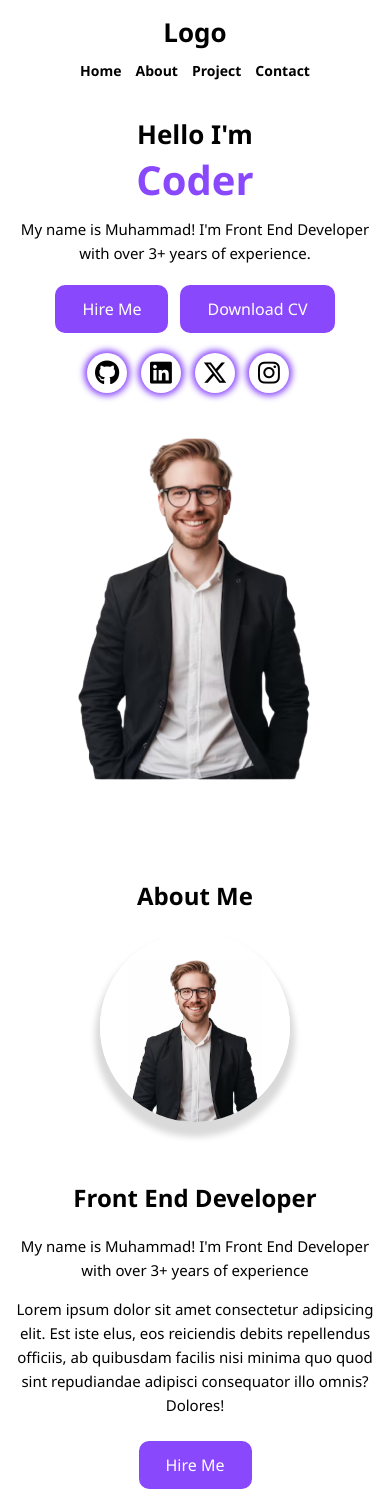
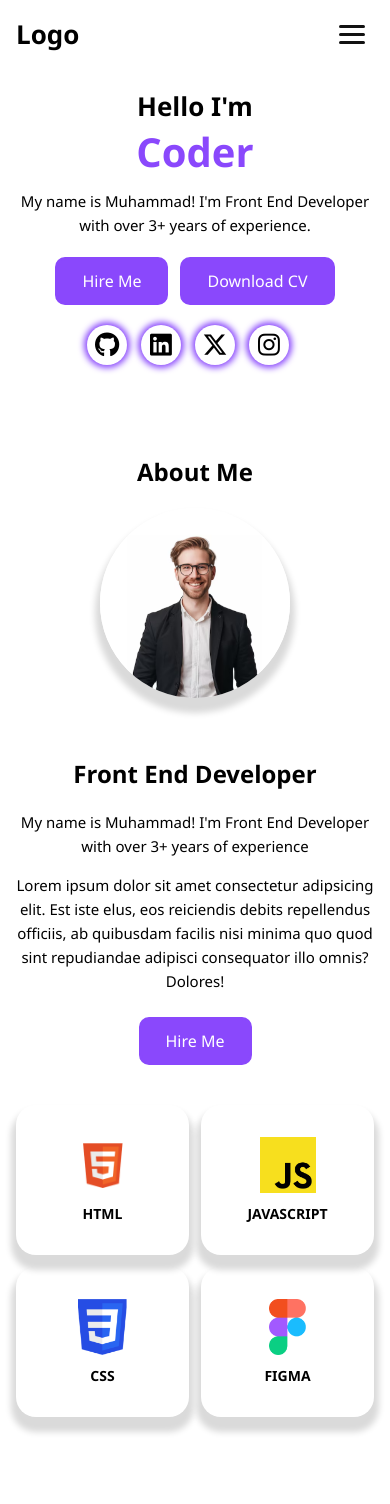
Before and after one commit to Mcybernet/Porto_New, a plain HTML site: page index.html in a window 390 px wide. Shown: the top 1504 px of the page. Drawn offline with nearby package versions, Linux system fonts and the light colour scheme.

Commit message:
feat: hamburger menu mobile, sembunyikan hero image di mobile, skill grid 2 kolom

```diff
--- a/index.html
+++ b/index.html
@@ -17,7 +17,12 @@
             <div class="logo">
                 <h1>Logo</h1>
             </div>
-            <ul class="nav-link">
+            <button class="ham-menu" type="button" aria-label="Buka menu navigasi" aria-expanded="false" aria-controls="nav-link">
+                <span></span>
+                <span></span>
+                <span></span>
+            </button>
+            <ul class="nav-link" id="nav-link">
                 <li><a href="#home">Home</a></li>
                 <li><a href="#about">About</a></li>
                 <li><a href="#project">Project</a></li>
@@ -198,6 +203,33 @@
     <script src="https://unpkg.com/aos@2.3.1/dist/aos.js"></script>
     <script>
         AOS.init();
+
+        const hamMenu = document.querySelector(".ham-menu");
+        const navLink = document.querySelector(".nav-link");
+
+        function closeMenu() {
+            navLink.classList.remove("active");
+            hamMenu.classList.remove("active");
+            hamMenu.setAttribute("aria-expanded", "false");
+        }
+
+        hamMenu.addEventListener("click", () => {
+            const isOpen = navLink.classList.toggle("active");
+            hamMenu.classList.toggle("active", isOpen);
+            hamMenu.setAttribute("aria-expanded", isOpen ? "true" : "false");
+        });
+
+        navLink.querySelectorAll("a").forEach((link) => {
+            link.addEventListener("click", closeMenu);
+        });
+
+        document.addEventListener("keydown", (event) => {
+            if (event.key === "Escape") closeMenu();
+        });
+
+        window.addEventListener("resize", () => {
+            if (window.innerWidth > 768) closeMenu();
+        });
     </script>
 </body>
 
--- a/style.css
+++ b/style.css
@@ -648,6 +648,43 @@ select{
     max-width: 100%;
 }
 
+/* ---------- Hamburger (hanya tampil di mobile) ---------- */
+.ham-menu{
+    display: none;
+    flex-direction: column;
+    justify-content: center;
+    align-items: center;
+    gap: 5px;
+    width: 44px;
+    height: 44px;
+    padding: 0;
+    border: 0;
+    border-radius: 10px;
+    background-color: transparent;
+    cursor: pointer;
+}
+
+.ham-menu span{
+    display: block;
+    width: 26px;
+    height: 3px;
+    border-radius: 3px;
+    background-color: #111111;
+    transition: transform .3s ease, opacity .2s ease;
+}
+
+.ham-menu.active span:nth-child(1){
+    transform: translateY(8px) rotate(45deg);
+}
+
+.ham-menu.active span:nth-child(2){
+    opacity: 0;
+}
+
+.ham-menu.active span:nth-child(3){
+    transform: translateY(-8px) rotate(-45deg);
+}
+
 /* ---------- Laptop : <= 1360px ---------- */
 @media screen and (max-width: 1360px){
     .find{
@@ -730,9 +767,13 @@ select{
 @media screen and (max-width: 768px){
     /* header */
     .navbar{
-        flex-direction: column;
+        flex-direction: row;
         align-items: center;
-        padding: 14px 16px 6px;
+        justify-content: space-between;
+        gap: 12px;
+        padding: 12px 16px;
+        position: relative;
+        z-index: 100;
     }
     .logo{
         padding-inline-start: 0;
@@ -740,18 +781,48 @@ select{
     .logo h1{
         margin: 0;
         font-size: 26px;
-        text-align: center;
+    }
+    .ham-menu{
+        display: flex;
     }
     .nav-link{
-        padding-inline: 0;
-        gap: 20px;
-        flex-wrap: wrap;
-        justify-content: center;
-        margin: 10px 0;
-        font-size: 15px;
+        position: absolute;
+        top: 100%;
+        left: 0;
+        right: 0;
+        flex-direction: column;
+        align-items: stretch;
+        flex-wrap: nowrap;
+        gap: 0;
+        margin: 0;
+        padding: 0 16px;
+        font-size: 16px;
+        background-color: #ffffff;
+        box-shadow: 0 14px 22px -14px rgba(0, 0, 0, .3);
+        max-height: 0;
+        overflow: hidden;
+        opacity: 0;
+        visibility: hidden;
+        transition: max-height .35s ease, opacity .25s ease, padding .35s ease;
+    }
+    .nav-link.active{
+        max-height: 340px;
+        opacity: 1;
+        visibility: visible;
+        padding: 6px 16px 12px;
+    }
+    .nav-link li{
+        width: 100%;
+        text-align: center;
+        border-top: 1px solid #ececec;
+    }
+    .nav-link li:first-child{
+        border-top: 0;
     }
     .nav-link li a{
-        font-size: 15px;
+        display: block;
+        padding: 12px 0;
+        font-size: 16px;
     }
 
     main{
@@ -799,14 +870,9 @@ select{
         justify-content: center;
         margin-top: 10px;
     }
+    /* hero image disembunyikan di mobile */
     .profile-img{
-        margin-top: 30px;
-    }
-    .profile-img img{
-        width: 100%;
-        max-width: 300px;
-        height: auto;
-        margin-inline: auto;
+        display: none;
     }
 
     /* about */
@@ -846,26 +912,36 @@ select{
         display: inline-block;
     }
 
-    /* skills */
+    /* skills : grid 2 x 2 */
     .container-skill{
         margin-top: 10px;
         margin-bottom: 70px;
     }
     .skill{
-        gap: 16px;
+        display: grid;
+        grid-template-columns: repeat(2, minmax(0, 1fr));
+        gap: 12px;
         padding-inline: 16px;
         margin-bottom: 0;
+        max-width: 640px;
+        margin-inline: auto;
     }
     .skill-flex{
         width: 100%;
-        max-width: 300px;
-        height: 160px;
-        gap: 12px;
+        max-width: none;
+        height: 150px;
+        gap: 10px;
+        padding: 12px 8px;
     }
     .skill-flex img{
-        width: 64px;
-        height: 64px;
+        width: 56px;
+        height: 56px;
         object-fit: contain;
+    }
+    .skill-flex p{
+        margin: 0;
+        font-size: 14px;
+        text-align: center;
     }
 
     /* project */
```
